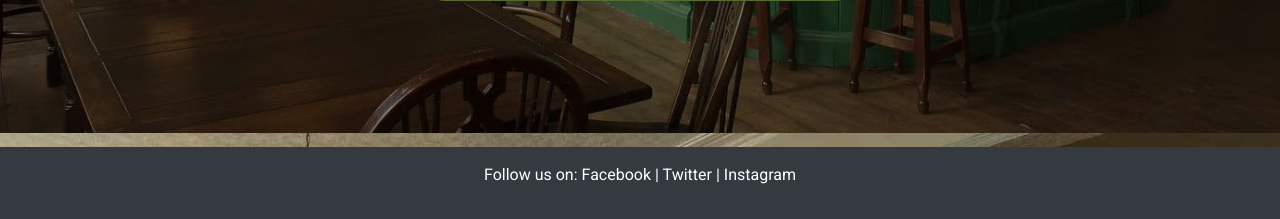
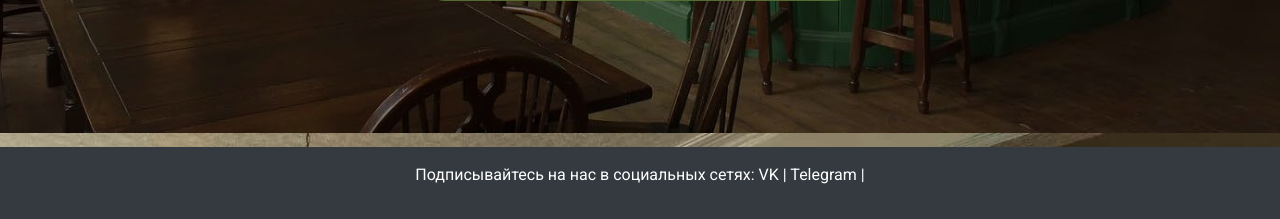
Before and after one commit to gvriil/book-a-table, a Django app: page /book/ in a window 1280 px wide. Shown: the part 667-886 px from the top of the page. Run offline with Django 4.2, Linux system fonts and the light colour scheme; some libraries are stand-ins or nearby versions.

Commit message:
Добавлен изменения в базовый шаблон

```diff
--- a/bookings/templates/bookings/base.html
+++ b/bookings/templates/bookings/base.html
@@ -134,10 +134,9 @@
 
 <!-- Footer fixed to the bottom of the page -->
 <footer class="bg-dark text-white text-center py-3">
-    <p>Follow us on:
-        <a href="#" class="text-white">Facebook</a> |
-        <a href="#" class="text-white">Twitter</a> |
-        <a href="#" class="text-white">Instagram</a>
+    <p>Подписывайтесь на нас в социальных сетях:
+        <a href="#" class="text-white">VK</a> |
+        <a href="#" class="text-white">Telegram</a> |
     </p>
 </footer>
 
```
